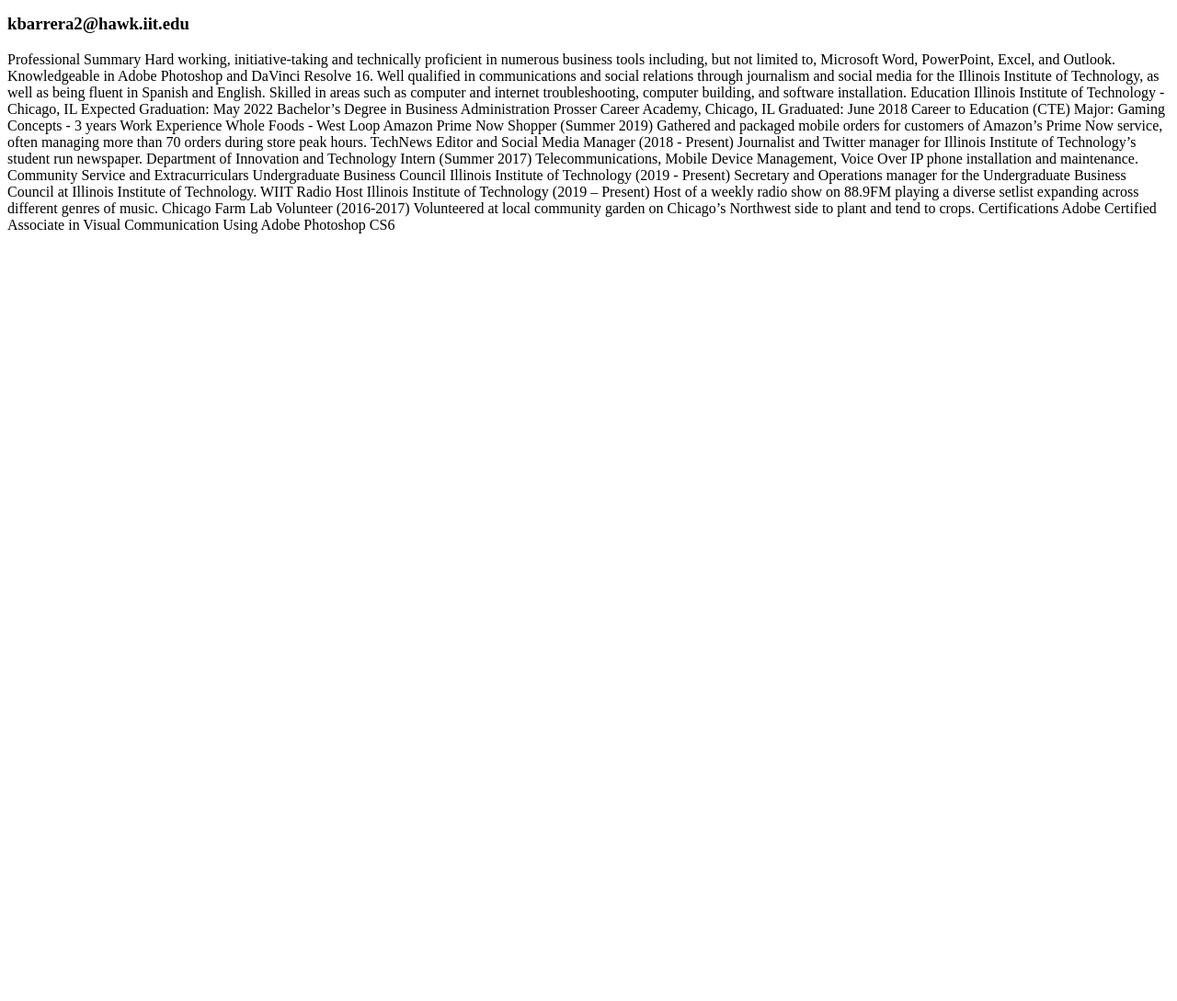
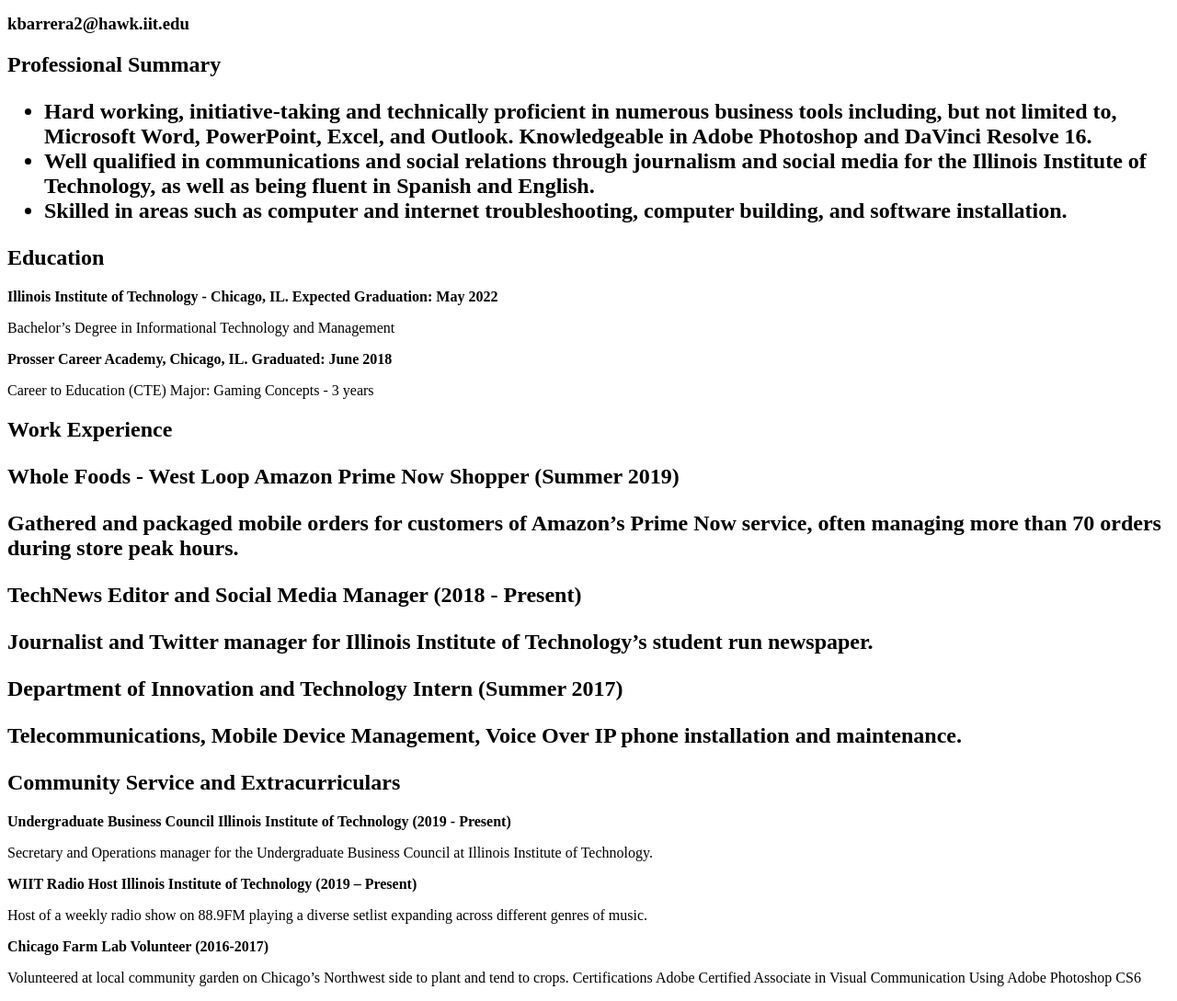
Before and after one commit to KevinBarreraIIT/project1, a plain HTML site: page index.html in a window 1280 px wide. Shown: the part 1440-2529 px from the top of the page at 92% size. Before the commit the page ends 1702 px from the top, so only its background shows below. Drawn offline with Linux system fonts and the light colour scheme.

Commit message:
save point just before finishing the formatting of the resume page

```diff
--- a/index.html
+++ b/index.html
@@ -17,41 +17,43 @@
    <h3>Kevin Barrera</h3>
    <h3>kbarrera2@hawk.iit.edu</h3>
 
-    Professional Summary
+    <h2>Professional Summary<h2>
 
-    Hard working, initiative-taking and technically proficient in numerous business tools including, but not limited to, Microsoft Word, PowerPoint, Excel, and Outlook. Knowledgeable in Adobe Photoshop and DaVinci Resolve 16.
-    Well qualified in communications and social relations through journalism and social media for the Illinois Institute of Technology, as well as being fluent in Spanish and English.
-    Skilled in areas such as computer and internet troubleshooting, computer building, and software installation.
+    <ul>
+      <li>Hard working, initiative-taking and technically proficient in numerous business tools including, but not limited to, Microsoft Word, PowerPoint, Excel, and Outlook. Knowledgeable in Adobe Photoshop and DaVinci Resolve 16.</li>
+      <li>Well qualified in communications and social relations through journalism and social media for the Illinois Institute of Technology, as well as being fluent in Spanish and English.</li>
+      <li>Skilled in areas such as computer and internet troubleshooting, computer building, and software installation.</li>
+    </ul>
 
-    Education
+    <h2>Education</h2>
 
-    Illinois Institute of Technology - Chicago, IL Expected Graduation: May 2022
-    Bachelor’s Degree in Business Administration
+    <p><strong>Illinois Institute of Technology - Chicago, IL. Expected Graduation: May 2022</strong></p>
+    <p>Bachelor’s Degree in Informational Technology and Management</p>
 
-    Prosser Career Academy, Chicago, IL Graduated: June 2018
-    Career to Education (CTE) Major: Gaming Concepts - 3 years
+    <p><strong>Prosser Career Academy, Chicago, IL. Graduated: June 2018</strong></p>
+    <p>Career to Education (CTE) Major: Gaming Concepts - 3 years</p>
 
-    Work Experience
+    <h2>Work Experience<h2>
 
-    Whole Foods - West Loop Amazon Prime Now Shopper (Summer 2019)
-    Gathered and packaged mobile orders for customers of Amazon’s Prime Now service, often managing more than 70 orders during store peak hours.
+    <p><strong>Whole Foods - West Loop Amazon Prime Now Shopper (Summer 2019)</strong></p>
+    <p>Gathered and packaged mobile orders for customers of Amazon’s Prime Now service, often managing more than 70 orders during store peak hours.</p>
 
-    TechNews Editor and Social Media Manager (2018 - Present)
-    Journalist and Twitter manager for Illinois Institute of Technology’s student run newspaper.
+    <p><strong>TechNews Editor and Social Media Manager (2018 - Present)</strong></p>
+    <p>Journalist and Twitter manager for Illinois Institute of Technology’s student run newspaper.</p>
 
-    Department of Innovation and Technology Intern (Summer 2017)
-    Telecommunications, Mobile Device Management, Voice Over IP phone installation and maintenance.
+    <p><strong>Department of Innovation and Technology Intern (Summer 2017)</strong></p>
+    <p>Telecommunications, Mobile Device Management, Voice Over IP phone installation and maintenance.</p>
 
-    Community Service and Extracurriculars
+    <h2>Community Service and Extracurriculars</h2>
 
-    Undergraduate Business Council Illinois Institute of Technology (2019 - Present)
-    Secretary and Operations manager for the Undergraduate Business Council at Illinois Institute of Technology.
+    <p><strong>Undergraduate Business Council Illinois Institute of Technology (2019 - Present)</strong></p>
+    <p>Secretary and Operations manager for the Undergraduate Business Council at Illinois Institute of Technology.
 
-    WIIT Radio Host Illinois Institute of Technology (2019 – Present)
-    Host of a weekly radio show on 88.9FM playing a diverse setlist expanding across different genres of music.
+    <p><strong>WIIT Radio Host Illinois Institute of Technology (2019 – Present)</strong></p>
+    <p>Host of a weekly radio show on 88.9FM playing a diverse setlist expanding across different genres of music.
 
-    Chicago Farm Lab Volunteer (2016-2017)
-    Volunteered at local community garden on Chicago’s Northwest side to plant and tend to crops.
+    <p><strong>Chicago Farm Lab Volunteer (2016-2017)</strong></p>
+    <p>Volunteered at local community garden on Chicago’s Northwest side to plant and tend to crops.
 
     Certifications
 
```
